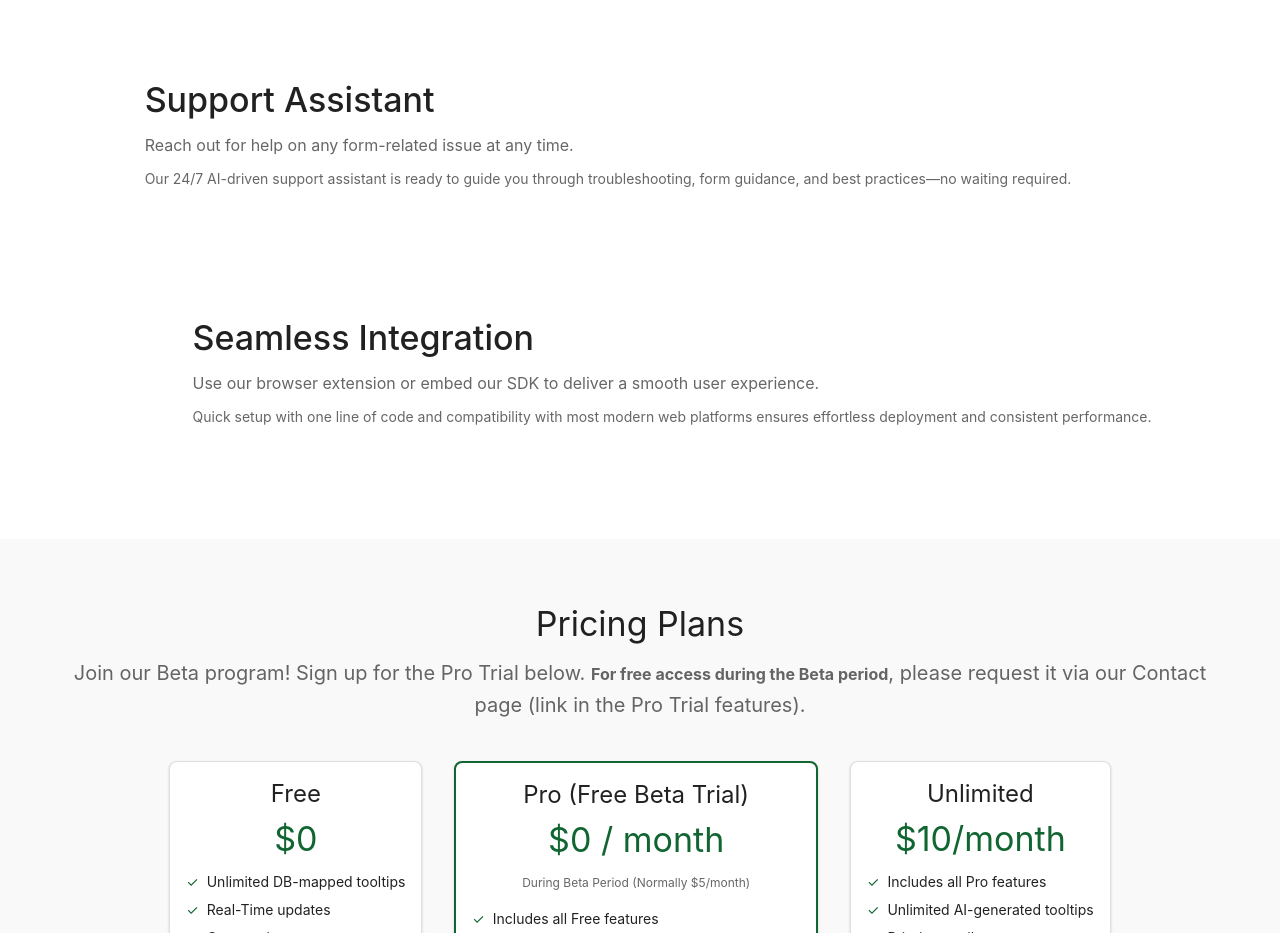
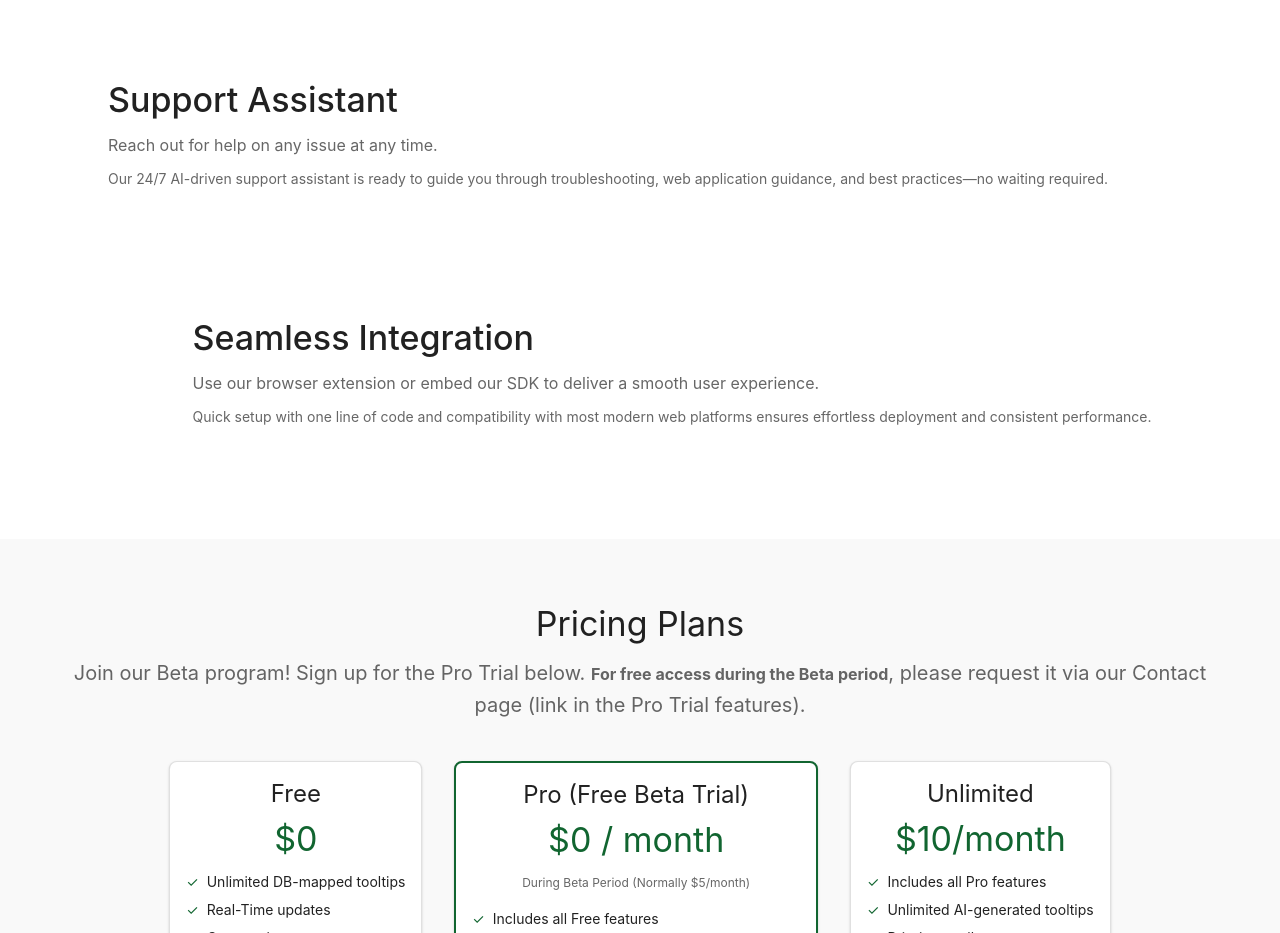
Before and after one commit to JohnKelly59/simpleComplexity, a React (Vite) app in the folder simple-complexity-landing-page/: page / in a window 1280 px wide. Shown: the part 2780-3713 px from the top of the page. Built offline with nearby package versions, Linux system fonts and the light colour scheme; some icons are missing.

Commit message:
context description update

```diff
--- a/simple-complexity-landing-page/src/components/Features.jsx
+++ b/simple-complexity-landing-page/src/components/Features.jsx
@@ -45,8 +45,8 @@ const features = [
     {
         icon: <HelpOutlineOutlinedIcon sx={{ fontSize: 60 }} color="primary" />,
         title: 'Support Assistant',
-        description: 'Reach out for help on any form-related issue at any time.',
-        details: 'Our 24/7 AI-driven support assistant is ready to guide you through troubleshooting, form guidance, and best practices—no waiting required.',
+        description: 'Reach out for help on any issue at any time.',
+        details: 'Our 24/7 AI-driven support assistant is ready to guide you through troubleshooting, web application guidance, and best practices—no waiting required.',
     },
     {
         icon: <ExtensionOutlinedIcon sx={{ fontSize: 60 }} color="primary" />,
```
